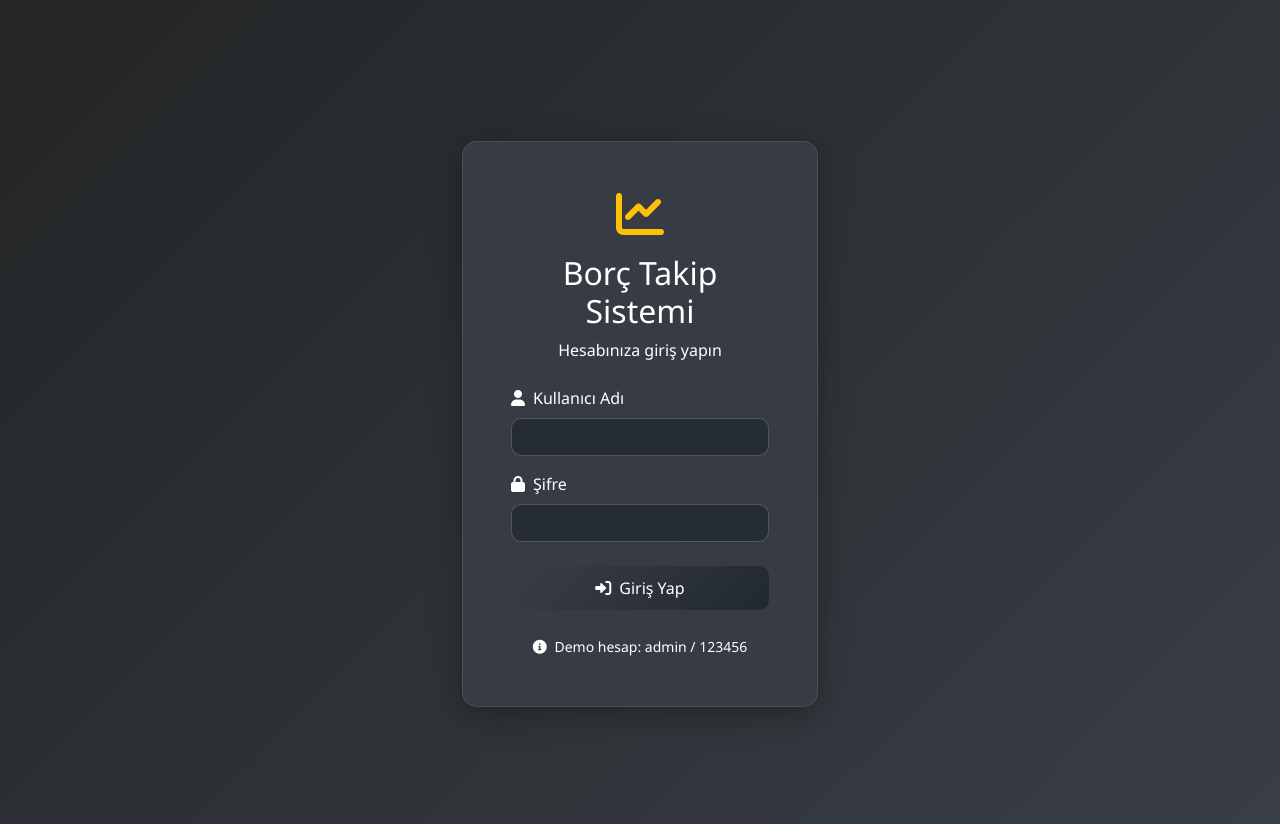
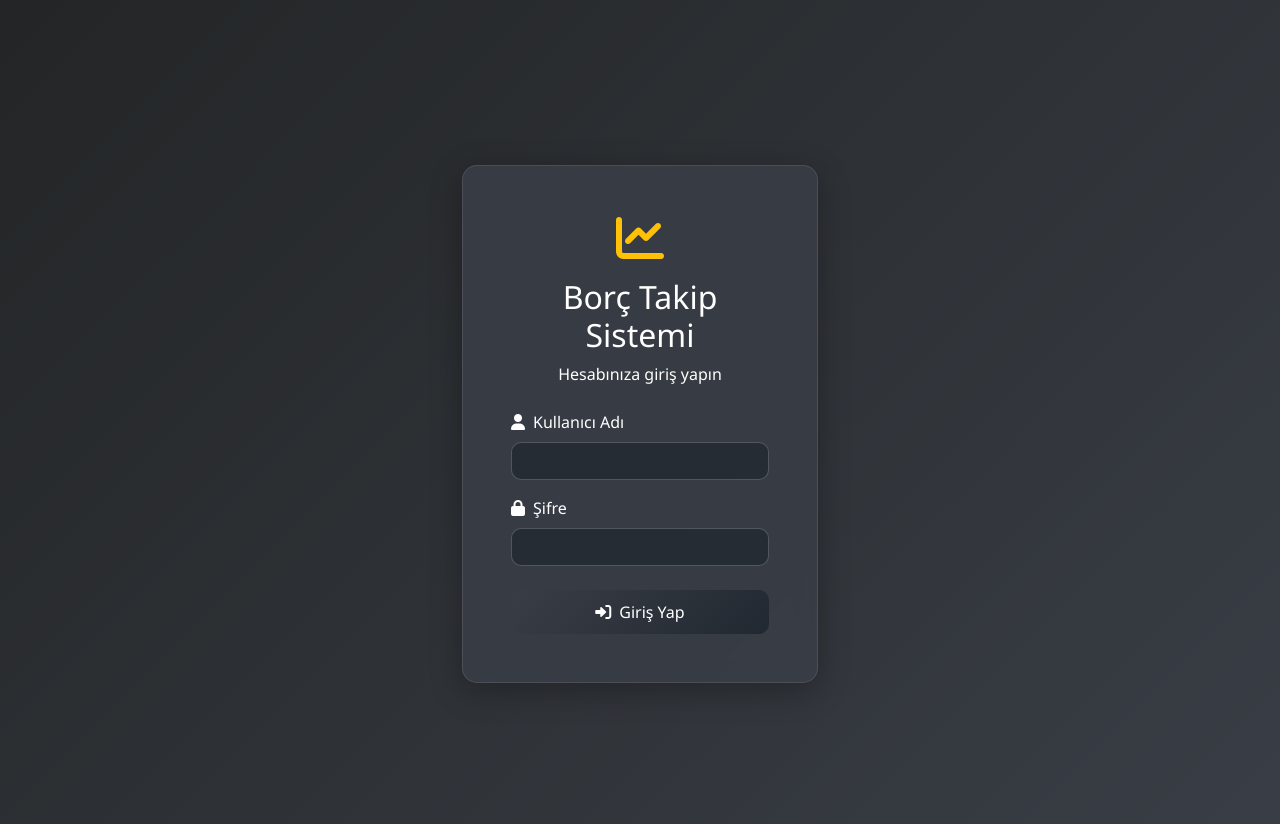
Before and after one commit to azracayakk/borctakip, a Flask app: page / in a window 1280 px wide. Run offline with Flask 3, Linux system fonts and the light colour scheme.

Commit message:
Demo hesap bilgisi login sayfasından kaldırıldı

```diff
--- a/templates/login.html
+++ b/templates/login.html
@@ -33,12 +33,7 @@
                     </button>
                 </form>
 
-                <div class="text-center mt-4">
-                    <small class="text-muted">
-                        <i class="fas fa-info-circle me-1"></i>
-                        Demo hesap: admin / 123456
-                    </small>
-                </div>
+
             </div>
         </div>
     </div>
```
